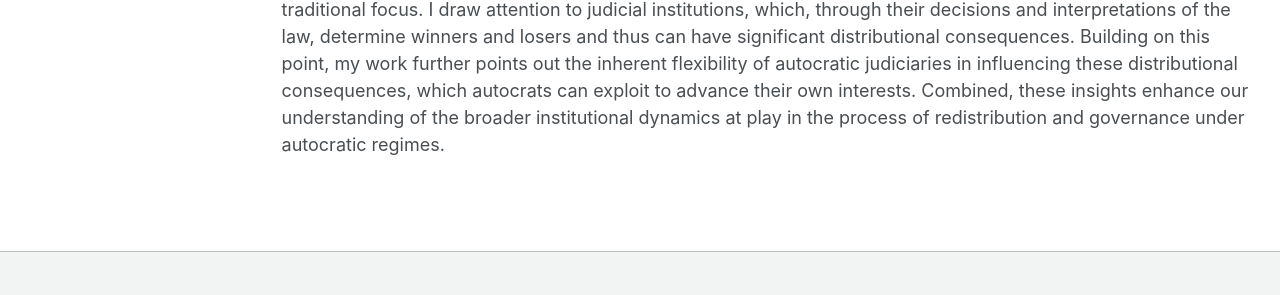
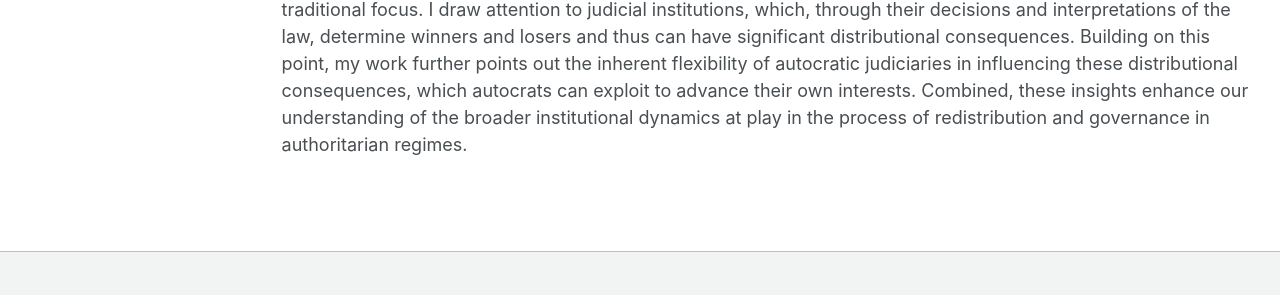
Before and after one commit to hsuyumin/hsuyumin.github.io, a Jekyll site: the page built from _pages/dissertation.md, in a window 1280 px wide and 900 px high, scrolled down 1206 px. Shown: the part 521-816 px from the top of the window. Built offline with Jekyll 4.4.1, drawn with Linux system fonts in a browser that asks for light colours; some web fonts are replaced; some of the changed text lies outside the part shown.

Commit message:
Update dissertation.md

```diff
--- a/_pages/dissertation.md
+++ b/_pages/dissertation.md
@@ -24,4 +24,4 @@ Furthermore, I probe the long-term stability implications of the judicial balanc
 
 Finally, I examine the applicability of my argument beyond China by utilizing quantitative cross-country evidence. I advance a novel cross-national latent measure of mass threats covering 122 authoritarian countries from 1960 to 2018. This measure is derived using a dynamic Bayesian latent variable model that synthesizes 13 observed indicators representing two core facets of mass threats: grievance and organizational capacity. Using this new measure, I conduct a time-series cross-sectional data analysis and find that, consistent with my core hypothesis, as judicial independence decreases, mass threats have a greater effect on labor regulations.
 
-My dissertation makes two main scholarly contributions. First, while past research on autocratic courts has predominantly emphasized their functions in terms of regime legitimation, administrative oversight, commitment-making, and repression, my work sheds light on an oft-overlooked function of autocratic courts: they help balance the interests of elites and the masses amid distributive tensions. Second, while our current understanding of institutions and redistribution centers around political and electoral institutions, my dissertation moves beyond this traditional focus. I draw attention to judicial institutions, which, through their decisions and interpretations of the law, determine winners and losers and thus can have significant distributional consequences. Building on this point, my work further points out the inherent flexibility of autocratic judiciaries in influencing these distributional consequences, which autocrats can exploit to advance their own interests. Combined, these insights enhance our understanding of the broader institutional dynamics at play in the process of redistribution and governance under autocratic regimes.
+My dissertation makes two main scholarly contributions. First, while past research on autocratic courts has predominantly emphasized their functions in terms of regime legitimation, administrative oversight, commitment-making, and repression, my work sheds light on an oft-overlooked function of autocratic courts: they help balance the interests of elites and the masses amid distributive tensions. Second, while our current understanding of institutions and redistribution centers around political and electoral institutions, my dissertation moves beyond this traditional focus. I draw attention to judicial institutions, which, through their decisions and interpretations of the law, determine winners and losers and thus can have significant distributional consequences. Building on this point, my work further points out the inherent flexibility of autocratic judiciaries in influencing these distributional consequences, which autocrats can exploit to advance their own interests. Combined, these insights enhance our understanding of the broader institutional dynamics at play in the process of redistribution and governance in authoritarian regimes.
```
